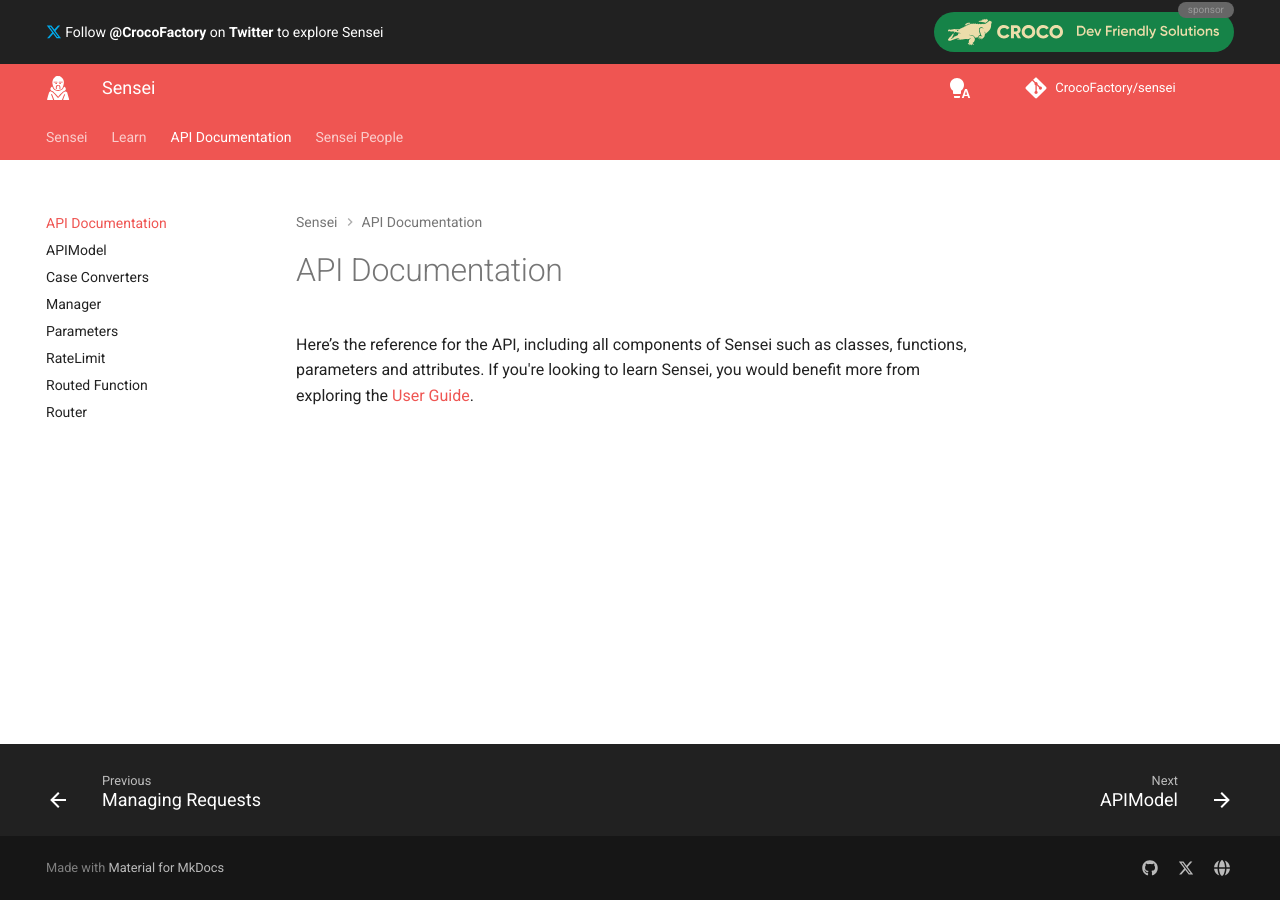
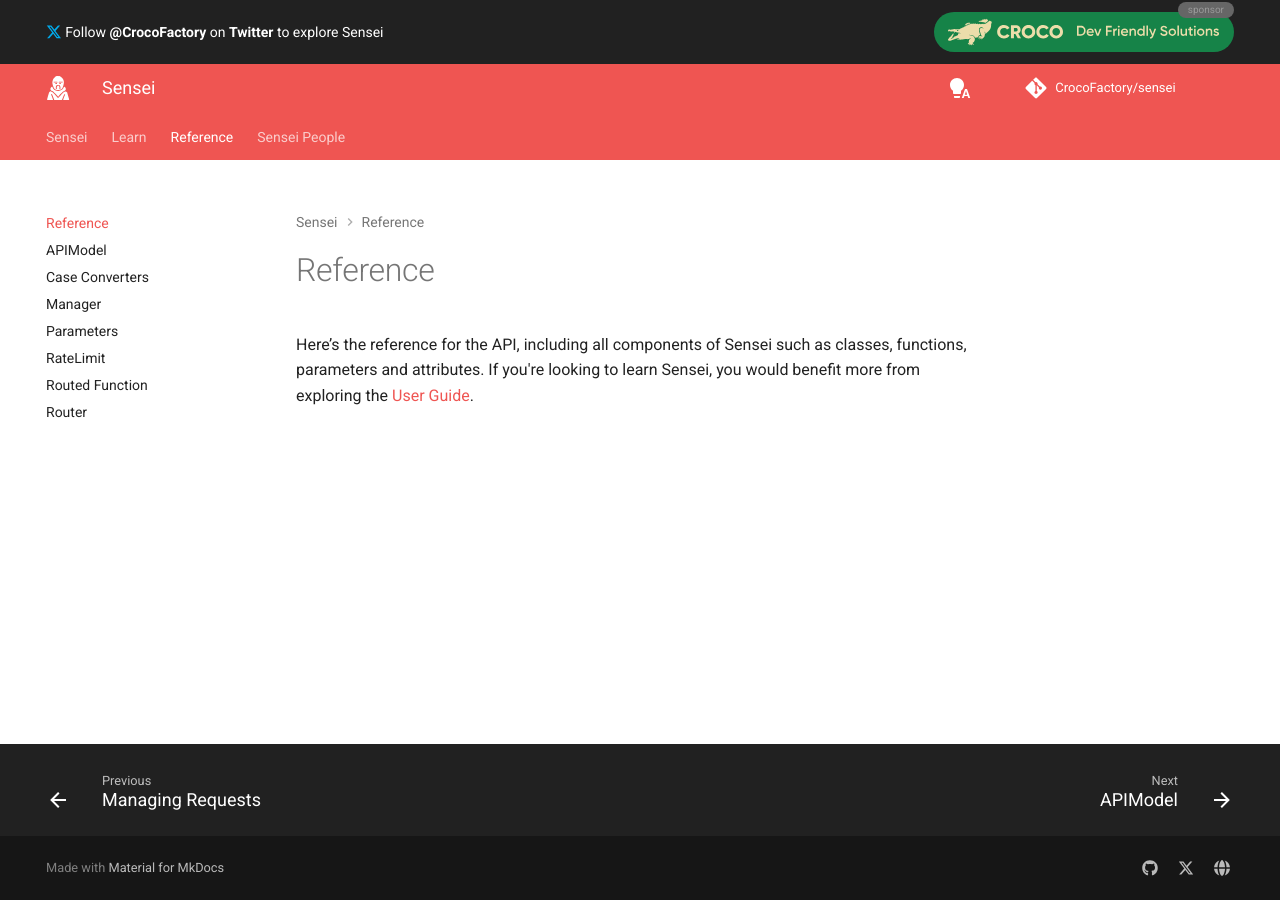
Before and after one commit to CrocoFactory/sensei, an MkDocs documentation site: the page built from docs/reference/index.md, in a window 1280 px wide. Built offline with MkDocs 1.6.1 and Material for MkDocs 9.7.7, drawn with Linux system fonts in a browser that asks for light colours; plug-ins that fetch from the network failed and are left out; comment, search, counter and statistics services are not loaded.

Commit message:
Changing name of section **API Documentation** to **Reference**

```diff
--- a/docs/api_documentation/index.md
+++ b/docs/reference/index.md
@@ -1,4 +1,4 @@
-# API Documentation
+# Reference
 
 Here’s the reference for the API, including all components of Sensei such as classes, functions, parameters and attributes.
 If you're looking to learn Sensei, you would benefit more from exploring the [User Guide](/learn/learn.html).
--- a/mkdocs.yml
+++ b/mkdocs.yml
@@ -94,15 +94,15 @@ nav:
       - Preparers/Finalizers: learn/user_guide/preparers_finalizers.md
       - Routed Model: learn/user_guide/routed_model.md
       - Managing Requests: learn/user_guide/managing_requests.md
-  - API Documentation:
-      - api_documentation/index.md
-      - api_documentation/api_model.md
-      - api_documentation/case_converters.md
-      - api_documentation/manager.md
-      - api_documentation/parameters.md
-      - api_documentation/rate_limit.md
-      - api_documentation/routed_function.md
-      - api_documentation/router.md
+  - Reference:
+      - reference/index.md
+      - reference/api_model.md
+      - reference/case_converters.md
+      - reference/manager.md
+      - reference/parameters.md
+      - reference/rate_limit.md
+      - reference/routed_function.md
+      - reference/router.md
   - Sensei People: people.md
 
 plugins:
```
Also changed, not shown: docs/reference/api_model.md (renamed from docs/api_documentation/api_model.md), docs/reference/case_converters.md (renamed from docs/api_documentation/case_converters.md), docs/reference/manager.md (renamed from docs/api_documentation/manager.md), docs/reference/parameters.md (renamed from docs/api_documentation/parameters.md), docs/reference/rate_limit.md (renamed from docs/api_documentation/rate_limit.md), docs/reference/routed_function.md (renamed from docs/api_documentation/routed_function.md), docs/reference/router.md (renamed from docs/api_documentation/router.md).
